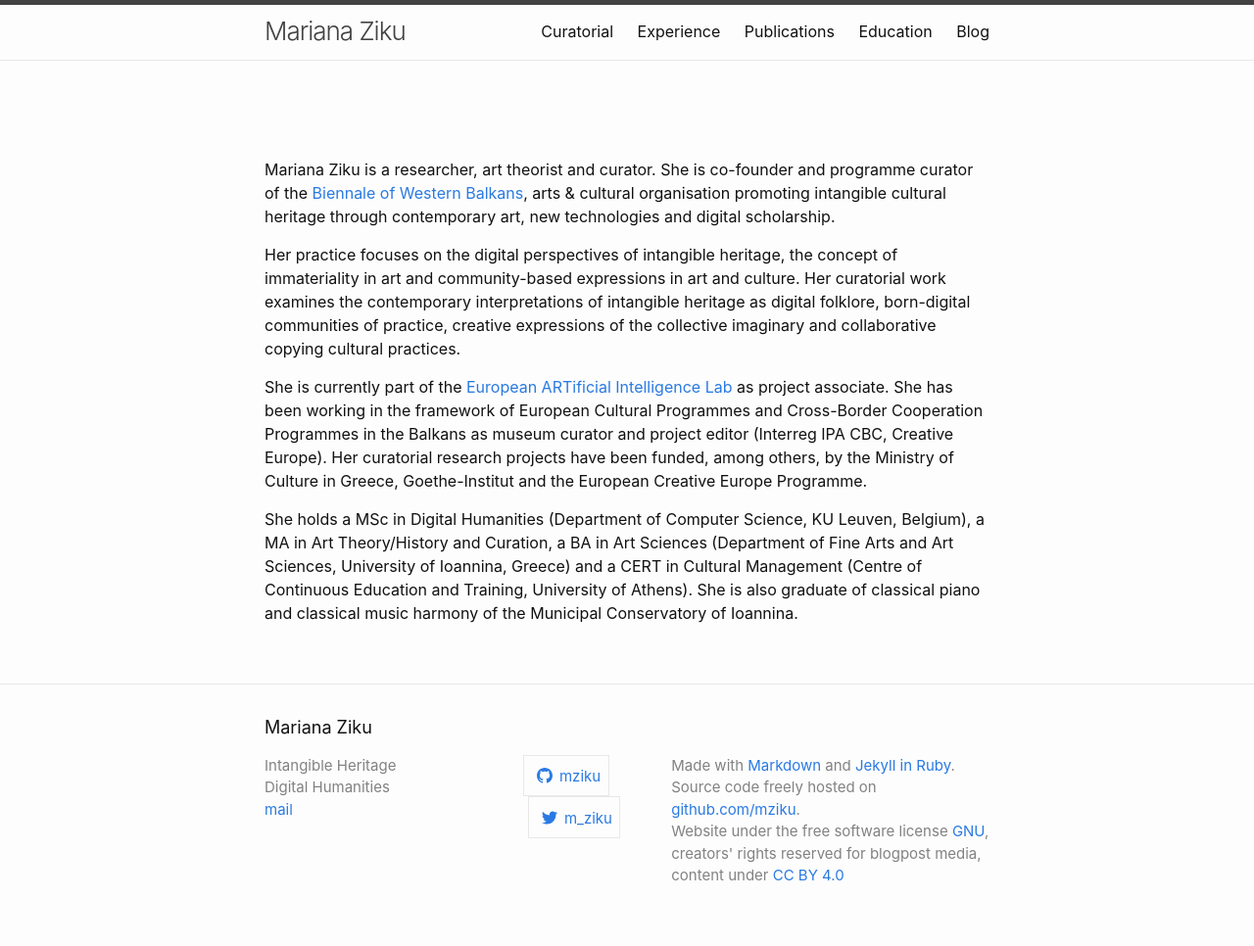
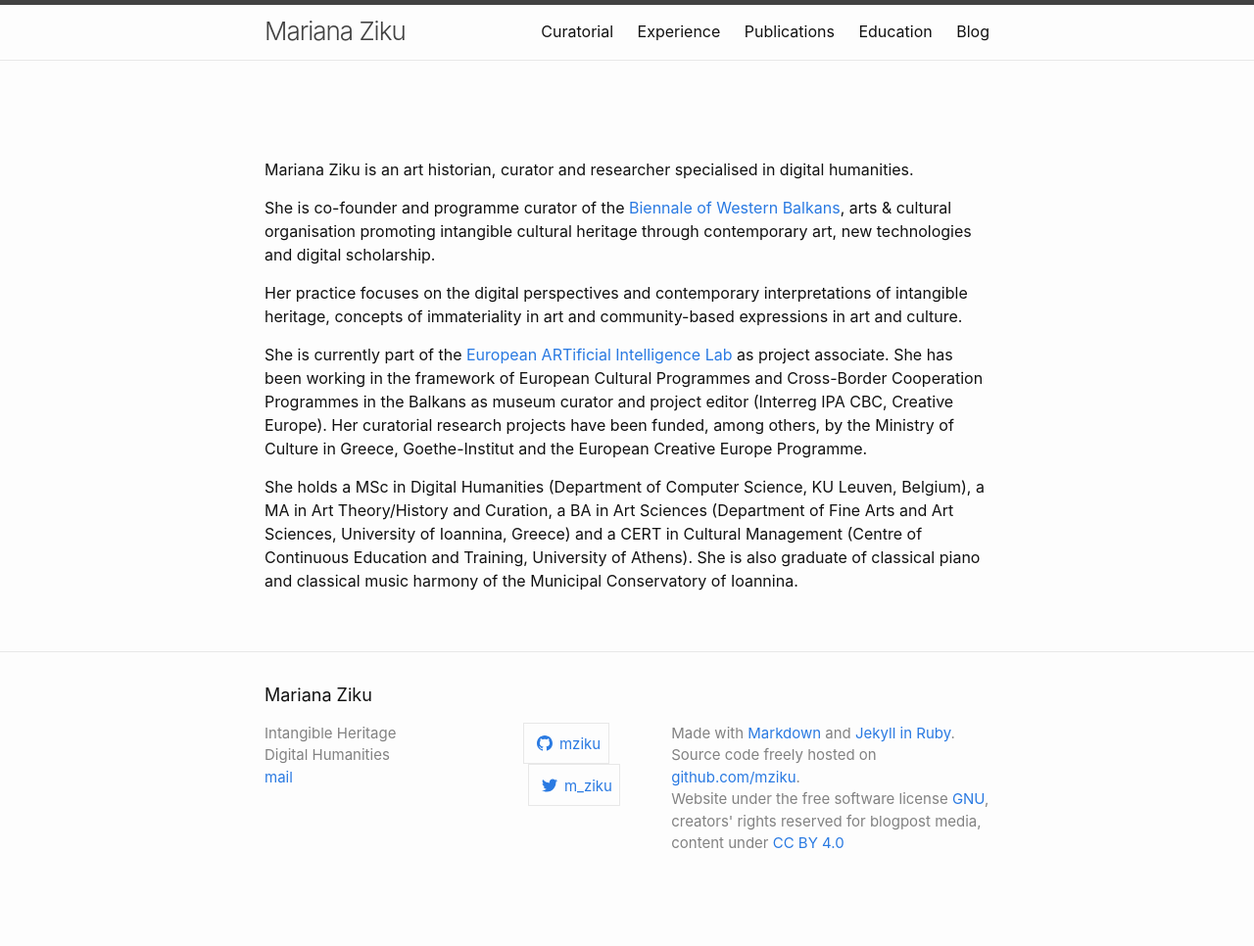
Before and after one commit to mziku/mziku.github.io, a Jekyll site: the page built from index.md, in a window 1280 px wide. Shown: the whole page at 98% size. Built offline with Jekyll 4.4.1, drawn with Linux system fonts in a browser that asks for light colours; after the commit the page ends 933 px from its top, so only the background shows below that.

Commit message:
Update index.md

```diff
--- a/index.md
+++ b/index.md
@@ -4,9 +4,11 @@ layout: page
 
 <br>
 
-Mariana Ziku is a researcher, art theorist and curator. She is co-founder and programme curator of the [Biennale of Western Balkans](https://bowb.org), arts & cultural organisation promoting intangible cultural heritage through contemporary art, new technologies and digital scholarship.
+Mariana Ziku is an art historian, curator and researcher specialised in digital humanities.
 
-Her practice focuses on the digital perspectives of intangible heritage, the concept of immateriality in art and community-based expressions in art and culture. Her curatorial work examines the contemporary interpretations of intangible heritage as digital folklore, born-digital communities of practice, creative expressions of the collective imaginary and collaborative copying cultural practices.
+She is co-founder and programme curator of the [Biennale of Western Balkans](https://bowb.org), arts & cultural organisation promoting intangible cultural heritage through contemporary art, new technologies and digital scholarship.
+
+Her practice focuses on the digital perspectives and contemporary interpretations of intangible heritage, concepts of immateriality in art and community-based expressions in art and culture.
 
 She is currently part of the [European ARTificial Intelligence Lab](https://ars.electronica.art/ailab/en) as project associate. She has been working in the framework of European Cultural Programmes and Cross-Border Cooperation Programmes in the Balkans as museum curator and project editor (Interreg IPA CBC, Creative Europe). Her curatorial research projects have been funded, among others, by the Ministry of Culture in Greece, Goethe-Institut and the European Creative Europe Programme.
 
```
